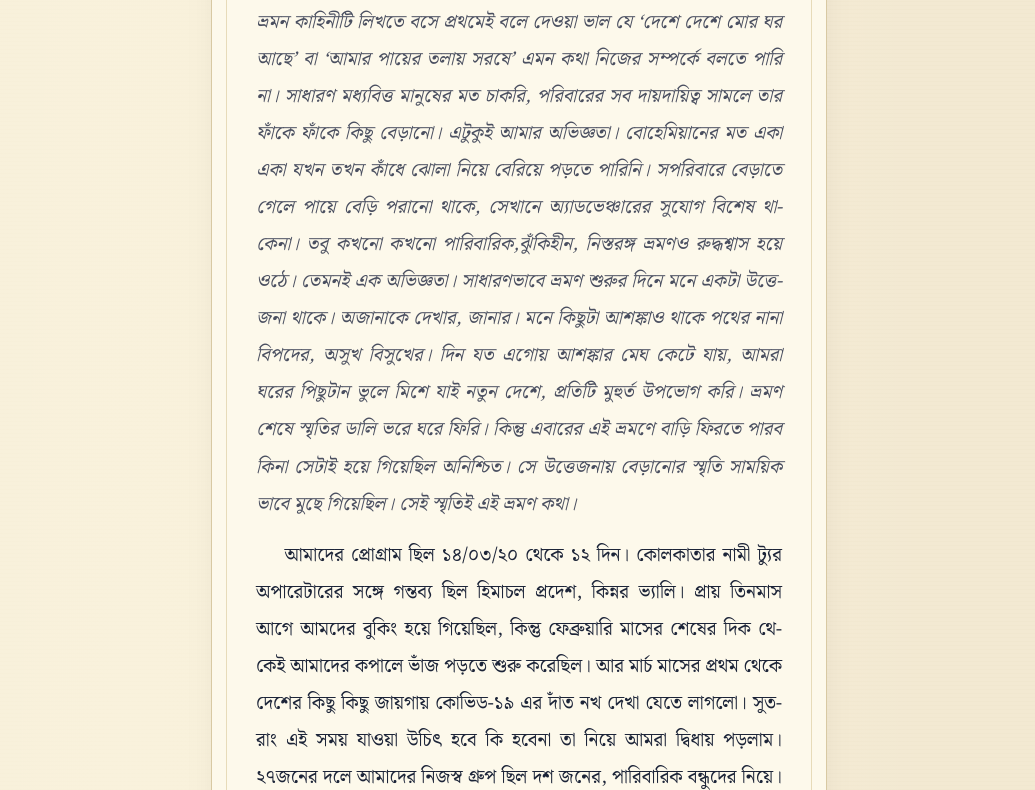
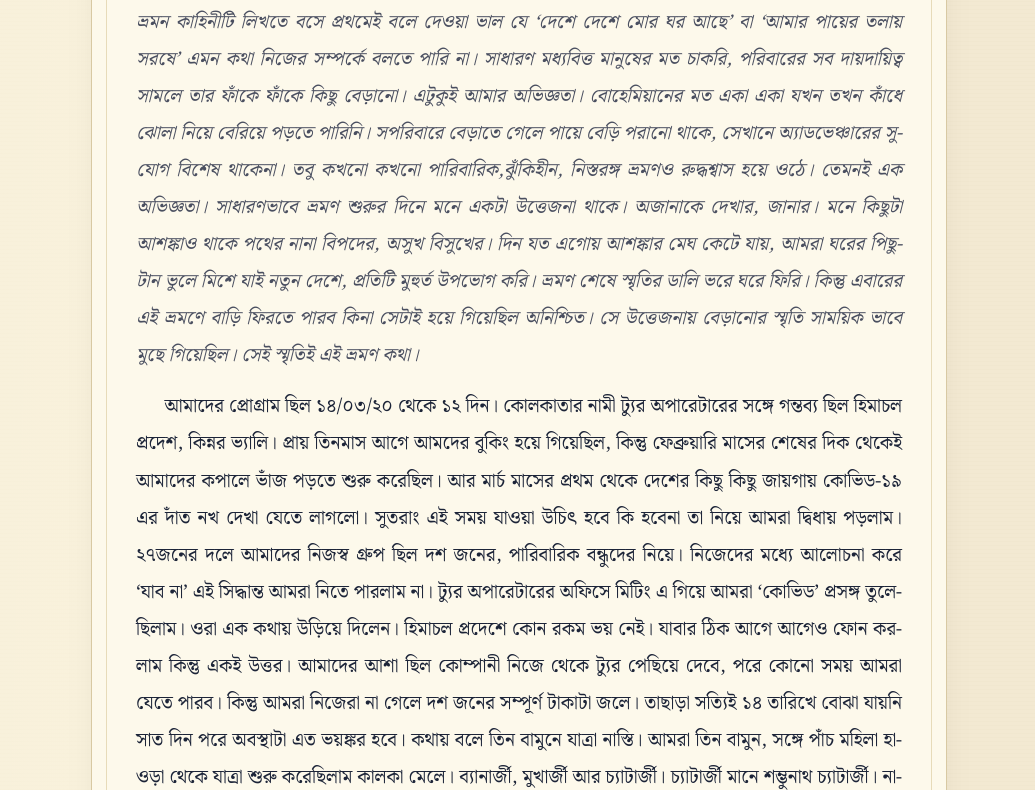
Before and after one commit to tridiban/tridibesh-banerjee, a plain HTML site: page debabhume-bhrukuti.html in a window 1280 px wide. Shown: the part 328-1118 px from the top of the page, without its empty margins (121-1156 px from the left). Drawn offline with Linux system fonts and the light colour scheme; a web font is replaced by a local one.

Commit message:
Widen story reading column (680px -> 920px) to reduce side whitespace
Co-Authored-By: Claude Opus 4.8 <noreply@anthropic.com>

```diff
--- a/style.css
+++ b/style.css
@@ -305,7 +305,7 @@
 
   /* ───────── Writings ───────── */
   .writings {
-    max-width: var(--measure);
+    max-width: 920px;
     margin: 56px auto 0;
     padding: 0 32px;
   }
```
